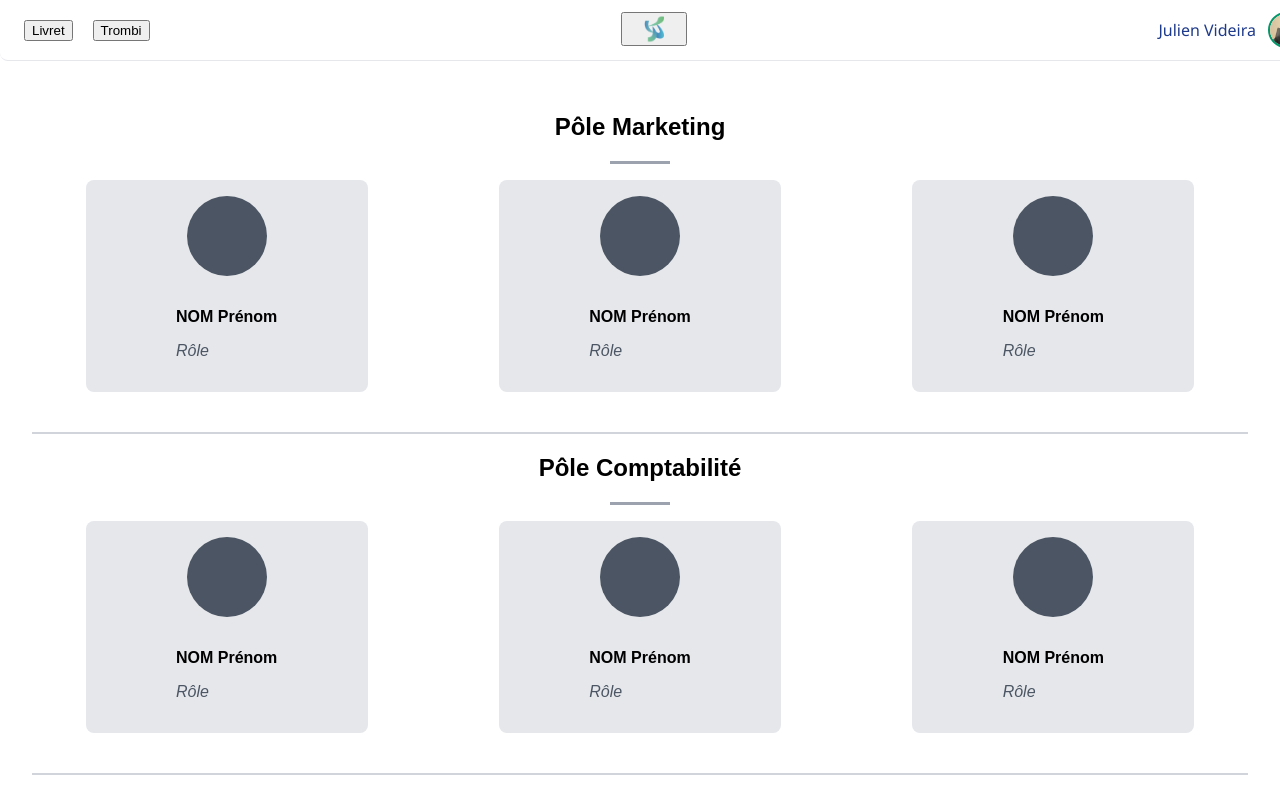
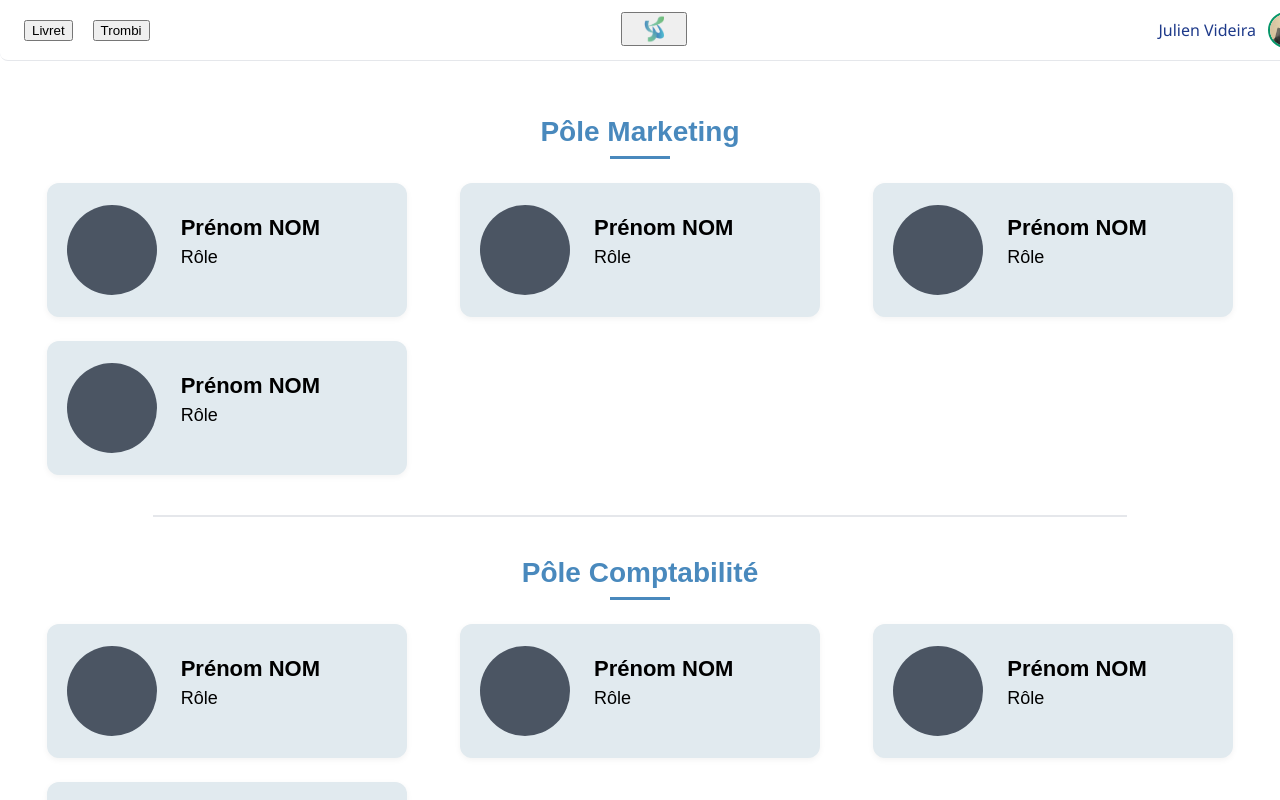
Before and after one commit to AlixOrf/Onboarding, a React (Create React App) app in the folder onboard/: page / in a window 1280 px wide. Both pictures are taken after a click on the button "Trombi". Shown: the top 800 px of the page. Built offline with nearby package versions, Linux system fonts and the light colour scheme.

Commit message:
Modification trompi
modification de la DA et de l'esthétique

```diff
--- a/onboard/src/Trombi.jsx
+++ b/onboard/src/Trombi.jsx
@@ -1,94 +1,93 @@
-import React, { useState } from "react";
+import React from "react";
 
 const members = {
   "Pôle Marketing": [
-    { name: "NOM Prénom", role: "Rôle", info: "Informations supplémentaires sur la personne." },
-    { name: "NOM Prénom", role: "Rôle", info: "Informations supplémentaires sur la personne." },
-    { name: "NOM Prénom", role: "Rôle", info: "Informations supplémentaires sur la personne." },
+    { firstname: "Prénom", lastname: "NOM", role: "Rôle" },
+    { firstname: "Prénom", lastname: "NOM", role: "Rôle" },
+    { firstname: "Prénom", lastname: "NOM", role: "Rôle" },
+    { firstname: "Prénom", lastname: "NOM", role: "Rôle" }
   ],
   "Pôle Comptabilité": [
-    { name: "NOM Prénom", role: "Rôle", info: "Informations supplémentaires sur la personne." },
-    { name: "NOM Prénom", role: "Rôle", info: "Informations supplémentaires sur la personne." },
-    { name: "NOM Prénom", role: "Rôle", info: "Informations supplémentaires sur la personne." },
-  ],
+    { firstname: "Prénom", lastname: "NOM", role: "Rôle" },
+    { firstname: "Prénom", lastname: "NOM", role: "Rôle" },
+    { firstname: "Prénom", lastname: "NOM", role: "Rôle" },
+    { firstname: "Prénom", lastname: "NOM", role: "Rôle" }
+  ]
 };
 
 export default function Trombi() {
-  const [selected, setSelected] = useState(null);
-
   return (
     <>
       <style>{`
         .trombi-container {
           min-height: 100vh;
-          background: white;
+          background: #FFFFFF;
           font-family: Arial, sans-serif;
+          color: #000000;
         }
         .trombi-main {
           padding: 32px;
         }
         .trombi-title {
           text-align: center;
+          margin-bottom: 24px;
         }
         .trombi-title h2 {
-          font-size: 24px;
+          font-size: 28px;
           font-weight: bold;
+          margin-bottom: 8px;
+          color: #4989bd;
         }
         .underline {
           width: 60px;
           height: 3px;
-          background: #9ca3af;
-          margin: 4px auto 16px;
+          background: #4989bd;
+          margin: 0 auto 24px;
         }
         .trombi-grid {
           display: grid;
-          grid-template-columns: repeat(auto-fit, minmax(200px, 1fr));
+          grid-template-columns: repeat(auto-fit, minmax(320px, 1fr));
           gap: 24px;
           justify-items: center;
         }
         .trombi-card {
-          background: #e5e7eb;
-          padding: 16px;
-          border-radius: 8px;
+          background: #e1eaefff;
+          width: 320px;
+          /* Hauteur réduite */
+          min-height: 110px;      /* ↓ avant 150px */
+          padding: 12px 20px;     /* ↓ réduit légèrement le padding vertical */
+          border-radius: 12px;
+          display: flex;
+          align-items: center;
+          gap: 24px;
+          box-shadow: 0 2px 6px rgba(0,0,0,0.05);
+        }
+        .trombi-photo {
+          width: 90px;
+          height: 90px;
+          border-radius: 50%;
+          background: #4b5563;
+          flex-shrink: 0;
+        }
+        .person-text {
           display: flex;
           flex-direction: column;
-          align-items: center;
-          gap: 16px;
-          width: 250px;
-          cursor: pointer;
-          transition: transform 0.3s ease;
-        }
-        .trombi-card.expanded {
-          transform: scale(1.1);
-          background: #d1d5db;
-        }
-        .trombi-photo {
-          width: 80px;
-          height: 80px;
-          background: #4b5563;
-          border-radius: 50%;
-          transition: all 0.3s ease;
-        }
-        .trombi-card.expanded .trombi-photo {
-          width: 120px;
-          height: 120px;
+          justify-content: center;
         }
         .person-name {
+          font-size: 22px;
           font-weight: bold;
+          margin: 0;
         }
         .person-role {
-          font-style: italic;
-          color: #4b5563;
-        }
-        .person-info {
-          margin-top: 8px;
-          font-size: 14px;
-          color: #333;
-          text-align: center;
+          font-size: 18px;
+          color: #000000;
+          margin-top: 6px;
         }
         .separator {
-          margin-top: 40px;
-          border: 1px solid #d1d5db;
+          margin: 40px auto;
+          width: 80%;
+          border: 1px solid #e5e7eb;
         }
       `}</style>
 
@@ -101,27 +100,17 @@ export default function Trombi() {
                 <div className="underline" />
               </div>
               <div className="trombi-grid">
-                {people.map((person, index) => {
-                  const isSelected = selected === `${pole}-${index}`;
-                  return (
-                    <div
-                      key={index}
-                      className={`trombi-card ${isSelected ? "expanded" : ""}`}
-                      onClick={() =>
-                        setSelected(isSelected ? null : `${pole}-${index}`)
-                      }
-                    >
-                      <div className="trombi-photo"></div>
-                      <div>
-                        <p className="person-name">{person.name}</p>
-                        <p className="person-role">{person.role}</p>
-                      </div>
-                      {isSelected && (
-                        <p className="person-info">{person.info}</p>
-                      )}
+                {people.map((person, index) => (
+                  <div key={index} className="trombi-card">
+                    <div className="trombi-photo"></div>
+                    <div className="person-text">
+                      <p className="person-name">
+                        {person.firstname} {person.lastname}
+                      </p>
+                      <p className="person-role">{person.role}</p>
                     </div>
-                  );
-                })}
+                  </div>
+                ))}
               </div>
               <hr className="separator" />
             </section>
```
